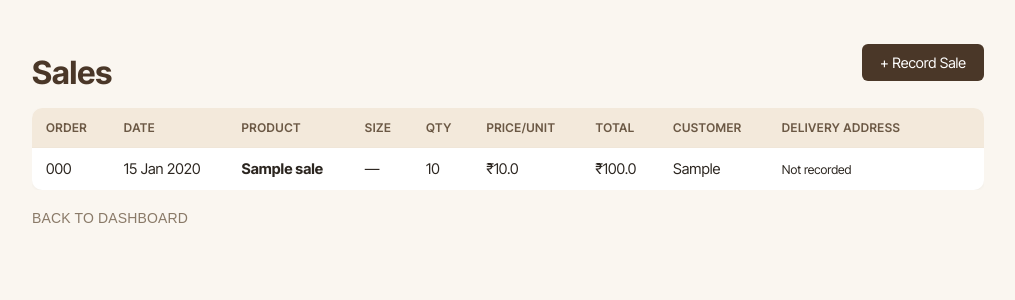
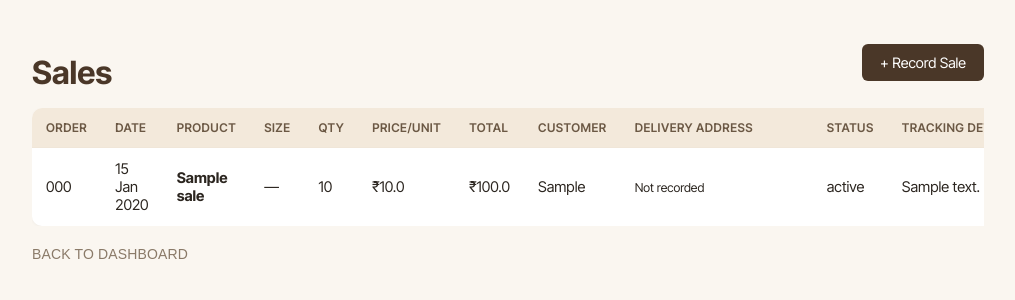
Before and after one commit to VivekRavichandran07/thugile-threads, a Flask app: page /admin/sales in a window 1280 px wide. Shown: the part 52-352 px from the top of the page, without its empty margins (132-1147 px from the left). Run offline with Flask 3, Linux system fonts and the light colour scheme; the visitor is signed in with stand-in values (Sample User, id 1); tables that the repository leaves empty hold one stand-in row (values such as "Sample post"); some libraries are stand-ins or nearby versions; some web fonts are replaced.

Commit message:
tracking details

```diff
--- a/app.py
+++ b/app.py
@@ -2686,6 +2686,9 @@ def add_purchase():
 # ---------------------------------------------------------------
 # SALES (stock going OUT)
 # ---------------------------------------------------------------
+FULFILLMENT_STATUSES = ("Ordered", "Dispatched", "Shipped", "Delivered")
+
+
 @app.route("/admin/sales")
 def sales():
     if "user_id" not in session:
@@ -2694,7 +2697,8 @@ def sales():
     rows = conn.execute(
         """
         SELECT sales.*, COALESCE(sales.product_name, products.name) AS display_product_name,
-               orders.order_number, orders.shipping_address_json, orders.items AS order_items
+               orders.order_number, orders.shipping_address_json, orders.items AS order_items,
+               orders.fulfillment_status, orders.tracking_details
         FROM sales
         LEFT JOIN products ON sales.product_id = products.id
         LEFT JOIN orders ON sales.order_id = orders.id
@@ -2732,9 +2736,35 @@ def sales():
             "total_amount": round(r["quantity"] * r["selling_price"], 2),
             "customer": address.get("name") or r["customer"],
             "order_number": r["order_number"],
+            "order_id": r["order_id"] if r["order_number"] else None,
+            "fulfillment_status": r["fulfillment_status"],
+            "tracking_details": r["tracking_details"],
             "address": address,
         })
-    return render_template("sales.html", sales=all_sales)
+    return render_template("sales.html", sales=all_sales, statuses=FULFILLMENT_STATUSES)
+
+
+@app.post("/admin/sales/orders/<int:order_id>/fulfillment")
+def update_sale_fulfillment(order_id):
+    fulfillment_status = request.form.get("fulfillment_status")
+    tracking_details = request.form.get("tracking_details", "").strip()
+    if fulfillment_status not in FULFILLMENT_STATUSES or len(tracking_details) > 500:
+        flash("Choose a valid status and keep tracking details within 500 characters.", "error")
+        return redirect(url_for("sales"), code=303)
+    conn = get_connection()
+    try:
+        with conn:
+            updated = conn.execute(
+                """UPDATE orders SET fulfillment_status = ?, tracking_details = ?
+                   WHERE id = ? AND payment_state = 'COMPLETED'""",
+                (fulfillment_status, tracking_details, order_id),
+            )
+            if not updated.rowcount:
+                abort(404)
+    finally:
+        conn.close()
+    flash("Order status and tracking saved.", "success")
+    return redirect(url_for("sales"), code=303)
 
 
 @app.route("/admin/subscribers")
--- a/db.py
+++ b/db.py
@@ -174,6 +174,8 @@ def init_db():
         ("discount_code", "TEXT"),
         ("discount_amount", "REAL NOT NULL DEFAULT 0"),
         ("shipping_charge", "REAL NOT NULL DEFAULT 0"),
+        ("fulfillment_status", "TEXT NOT NULL DEFAULT 'Ordered'"),
+        ("tracking_details", "TEXT NOT NULL DEFAULT ''"),
     ):
         if column not in order_columns:
             conn.execute(f"ALTER TABLE orders ADD COLUMN {column} {definition}")
--- a/templates/sales.html
+++ b/templates/sales.html
@@ -11,6 +11,7 @@
         <table>
             <tr>
                 <th>Order</th><th>Date</th><th>Product</th><th>Size</th><th>Qty</th><th>Price/Unit</th><th>Total</th><th>Customer</th><th>Delivery address</th>
+                <th>Status</th><th>Tracking details</th><th>Actions</th>
             </tr>
             {% for s in sales %}
             <tr>
@@ -41,6 +42,26 @@
                         <small>Not recorded</small>
                     {% endif %}
                 </td>
+                <td>{{ s.fulfillment_status or '—' }}</td>
+                <td style="min-width:9rem;white-space:pre-wrap;overflow-wrap:anywhere;">{{ s.tracking_details or '—' }}</td>
+                <td>
+                    {% if s.order_id %}
+                    <details>
+                        <summary class="btn">Edit</summary>
+                        <form method="post" action="{{ url_for('update_sale_fulfillment', order_id=s.order_id) }}" style="display:grid;gap:8px;min-width:13rem;margin-top:10px;">
+                            <label for="status-{{ loop.index }}">Status</label>
+                            <select id="status-{{ loop.index }}" name="fulfillment_status" required>
+                                {% for status in statuses %}
+                                <option value="{{ status }}"{% if s.fulfillment_status == status %} selected{% endif %}>{{ status }}</option>
+                                {% endfor %}
+                            </select>
+                            <label for="tracking-{{ loop.index }}">Postal tracking details</label>
+                            <textarea id="tracking-{{ loop.index }}" name="tracking_details" rows="3" maxlength="500">{{ s.tracking_details or '' }}</textarea>
+                            <button type="submit" class="btn">Save</button>
+                        </form>
+                    </details>
+                    {% else %}—{% endif %}
+                </td>
             </tr>
             {% endfor %}
         </table>
```
Also changed, not shown: tests/test_order_sales.py (+26 -0 lines).
